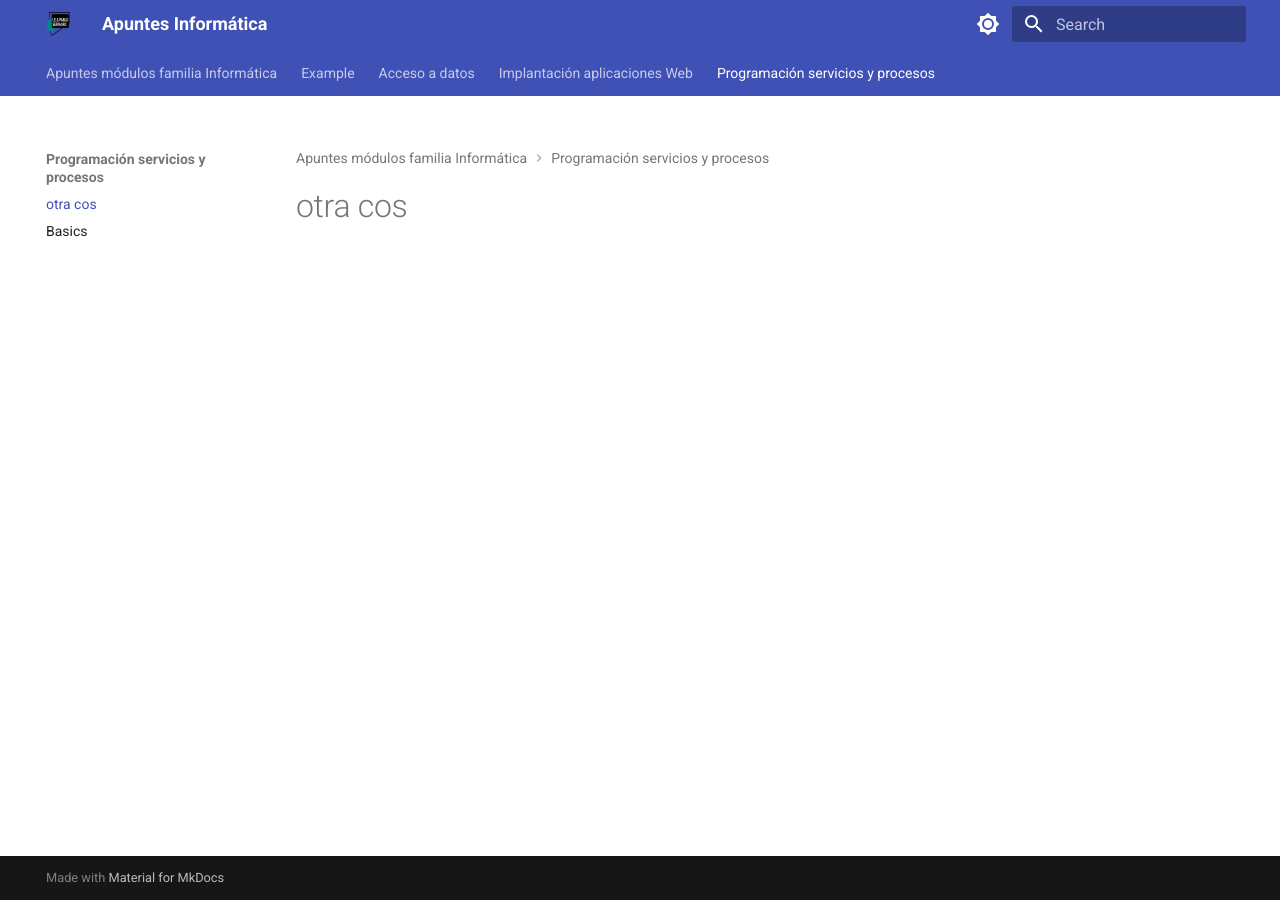
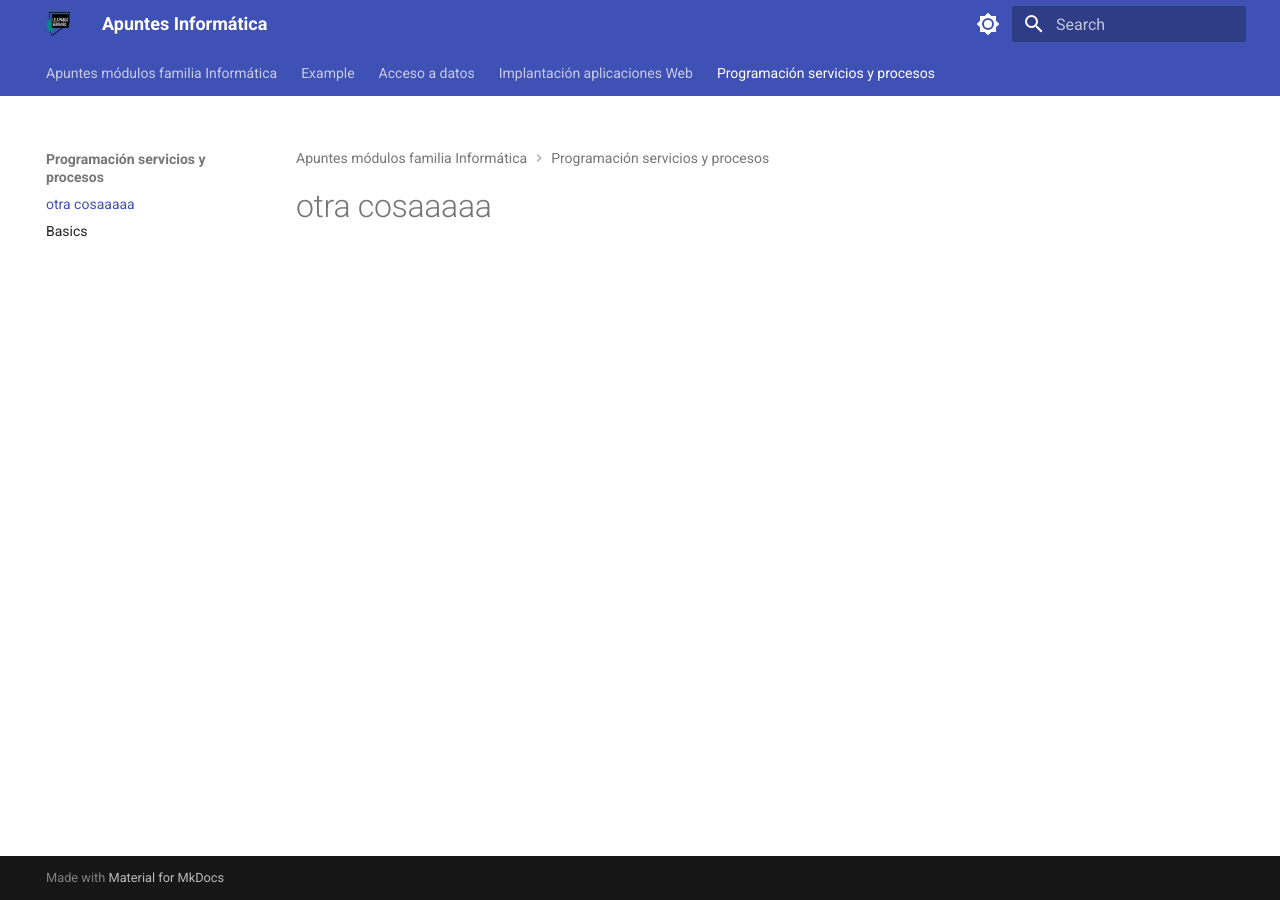
Before and after one commit to scastellotec/misapuntes, an MkDocs documentation site: the page built from docs/Programación servicios y procesos/index.md, in a window 1280 px wide. Built offline with MkDocs 1.6.1 and Material for MkDocs 9.7.7, drawn with Linux system fonts in a browser that asks for light colours.

Commit message:
requirements3

```diff
--- a/docs/Programación servicios y procesos/index.md
+++ b/docs/Programación servicios y procesos/index.md
@@ -1 +1 @@
-# otra cos
+# otra cosaaaaa
```
